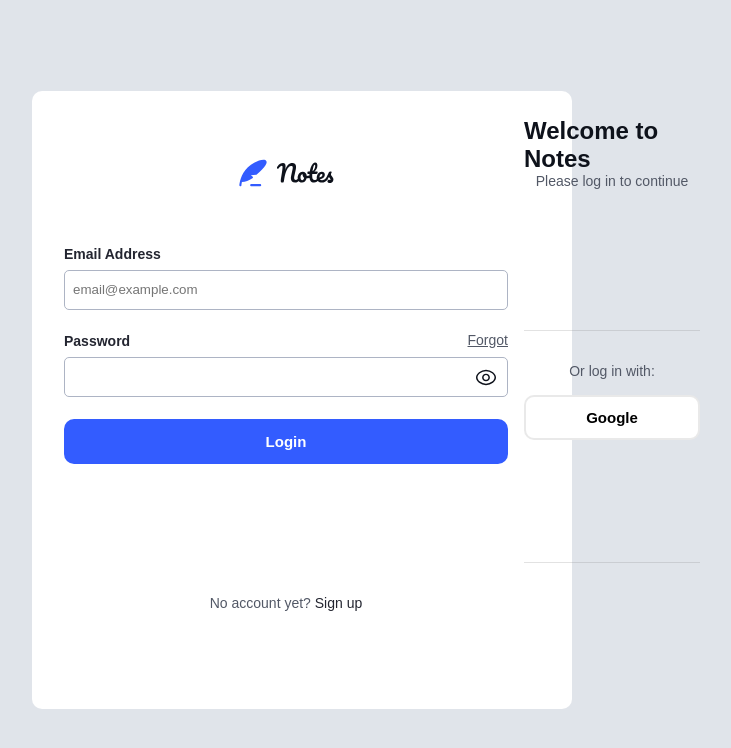
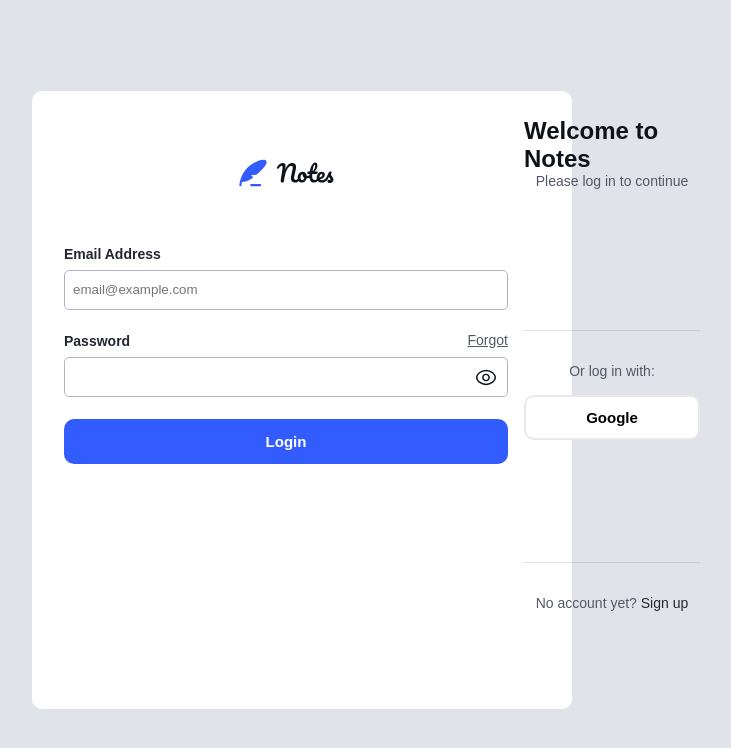
Before and after one commit to LeoLoureiro-code/NotesApp, an Angular app: page /login in a window 1280 px wide. Shown: the top 748 px of the page, without its empty margins (338-1069 px from the left). Built offline with nearby package versions, Linux system fonts and the light colour scheme.

Commit message:
redo grid reducing code

```diff
--- a/src/components/forgot-password/forgot-password.component.scss
+++ b/src/components/forgot-password/forgot-password.component.scss
@@ -1,6 +1,7 @@
 @import "../../styles.scss";
 
 main{
+    grid-template-rows: repeat(5, 1fr) !important;
     max-width: 540px;
     min-width: 340px;
     padding: 2rem;
--- a/src/components/login/login.component.scss
+++ b/src/components/login/login.component.scss
@@ -91,6 +91,8 @@ hr{
 }
 
 form{
+    @include grid-col(12);
+    @include grid-row(5);
     display: flex;
     flex-direction: column;
     justify-content: space-evenly;
@@ -98,8 +100,6 @@ form{
     width: 444px;
     height: 232px;
     position: relative;
-    @include grid-col(12);
-    @include grid-row(3);
 
     @media (max-width: 700px){
         width: 343px;
@@ -110,7 +110,6 @@ form{
 hr{
     @include grid-col(12);
     @include grid-row(1);
-
     border: none;
     border-bottom: 1px solid rgba(128, 128, 128, 0.233);
 }
--- a/src/components/navigation/navigation.component.scss
+++ b/src/components/navigation/navigation.component.scss
@@ -1,8 +1,11 @@
 @import "../../styles.scss";
+
+:host{
+    display: grid;
+}
 
 .navigation-menu{
     @include grid-col(1);
-    @include grid-row(12);
     width: 272px;
     display: flex;
     flex-direction: column;
@@ -64,7 +67,6 @@
 }
 
 .mobile-menu-div {
-    display: block;
     @include grid-col(12);
 
     @media (min-width: 1150px) {
--- a/src/components/register/register.component.scss
+++ b/src/components/register/register.component.scss
@@ -1,6 +1,7 @@
 @import "../../styles.scss";
 
 main{
+    grid-template-rows: repeat(8, 1fr) !important;
     max-width: 540px;
     padding: 2rem;
     display: flex;
```
